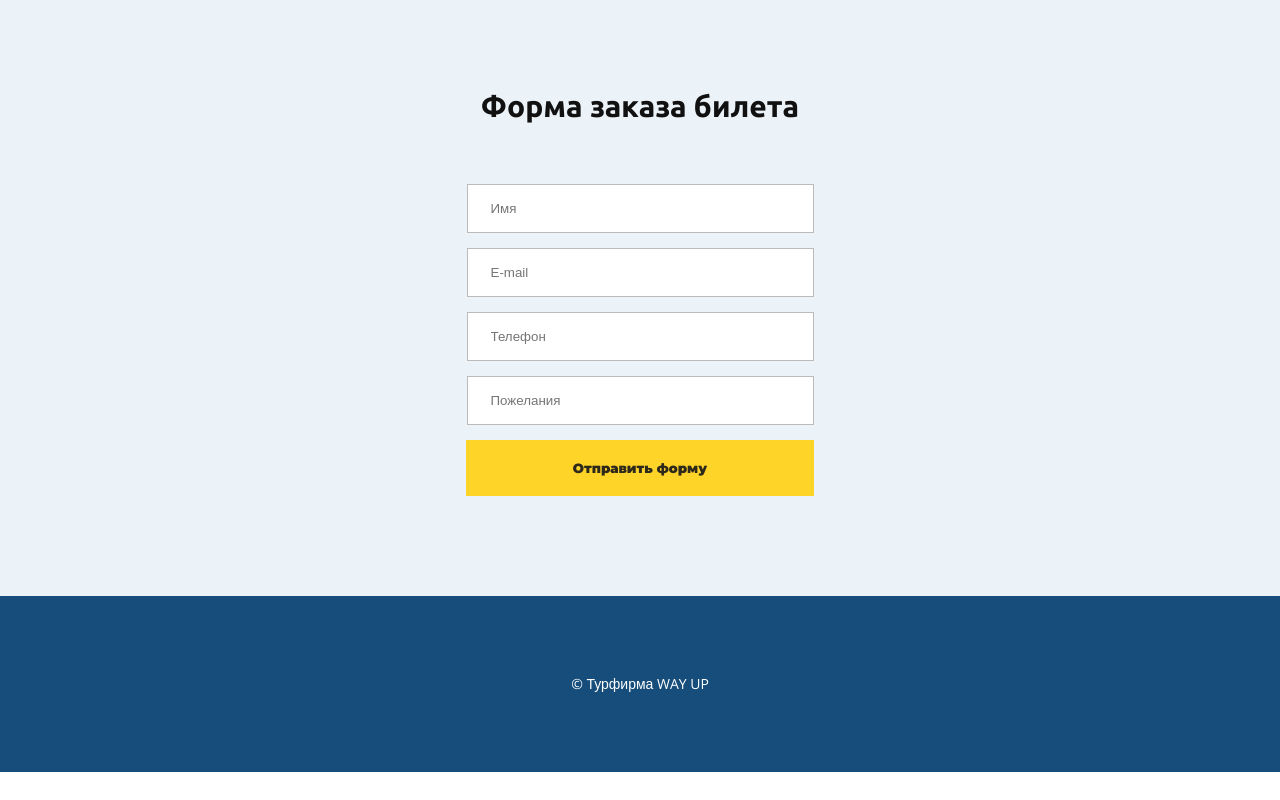
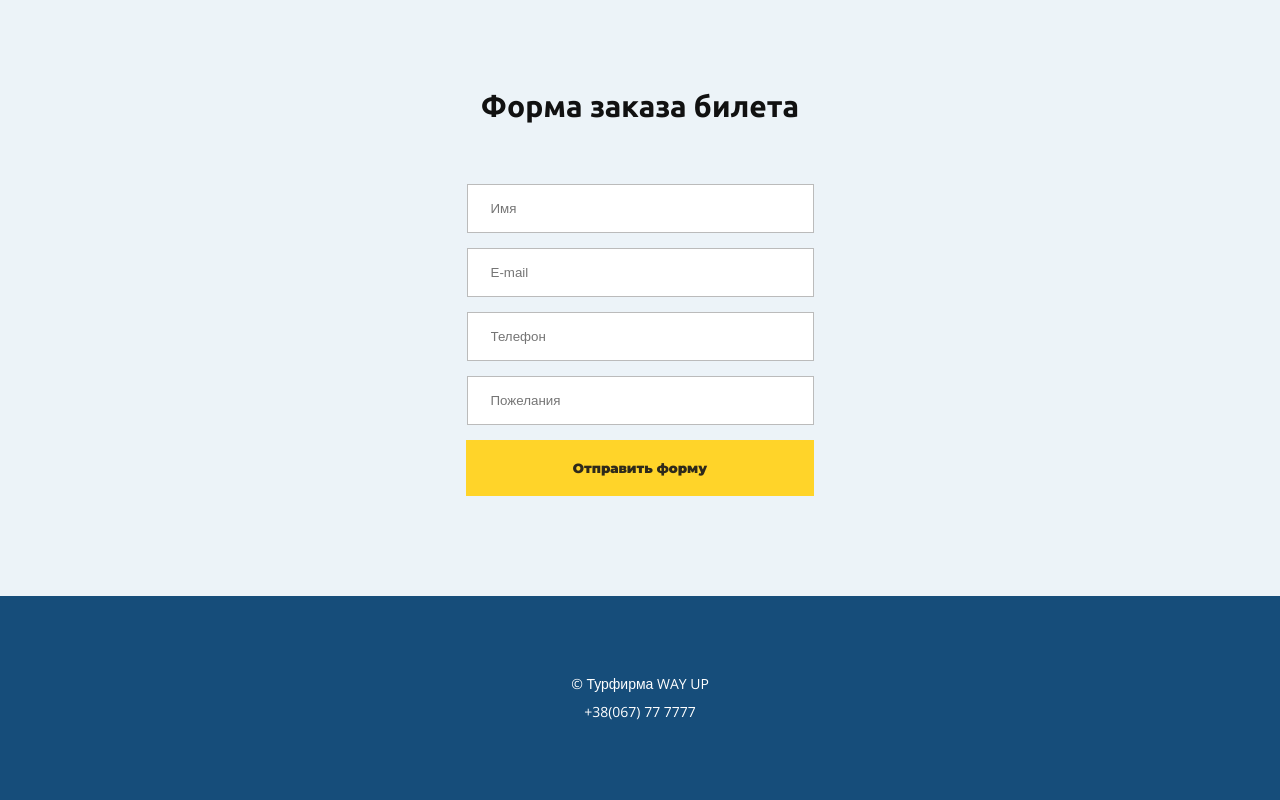
Before and after one commit to Winchester777/site, a plain HTML site: page index.html in a window 1280 px wide. Shown: the part 1373-2173 px from the top of the page. Before the commit the page ends 2145 px from the top, so only its background shows below. Drawn offline with nearby package versions, Linux system fonts and the light colour scheme.

Commit message:
Update index.html

```diff
--- a/index.html
+++ b/index.html
@@ -63,7 +63,7 @@
 	</section>
 	<footer class="footer">
 		<div class="conteiner">
-			<p class="credits">© Турфирма WAY UP</p>
+			<p class="credits">© Турфирма WAY UP<br>+38(067) 77 7777</p>
 		</div>
 	</footer>
 	<script src="js/jquery-3.3.1.min.js"></script>
```
